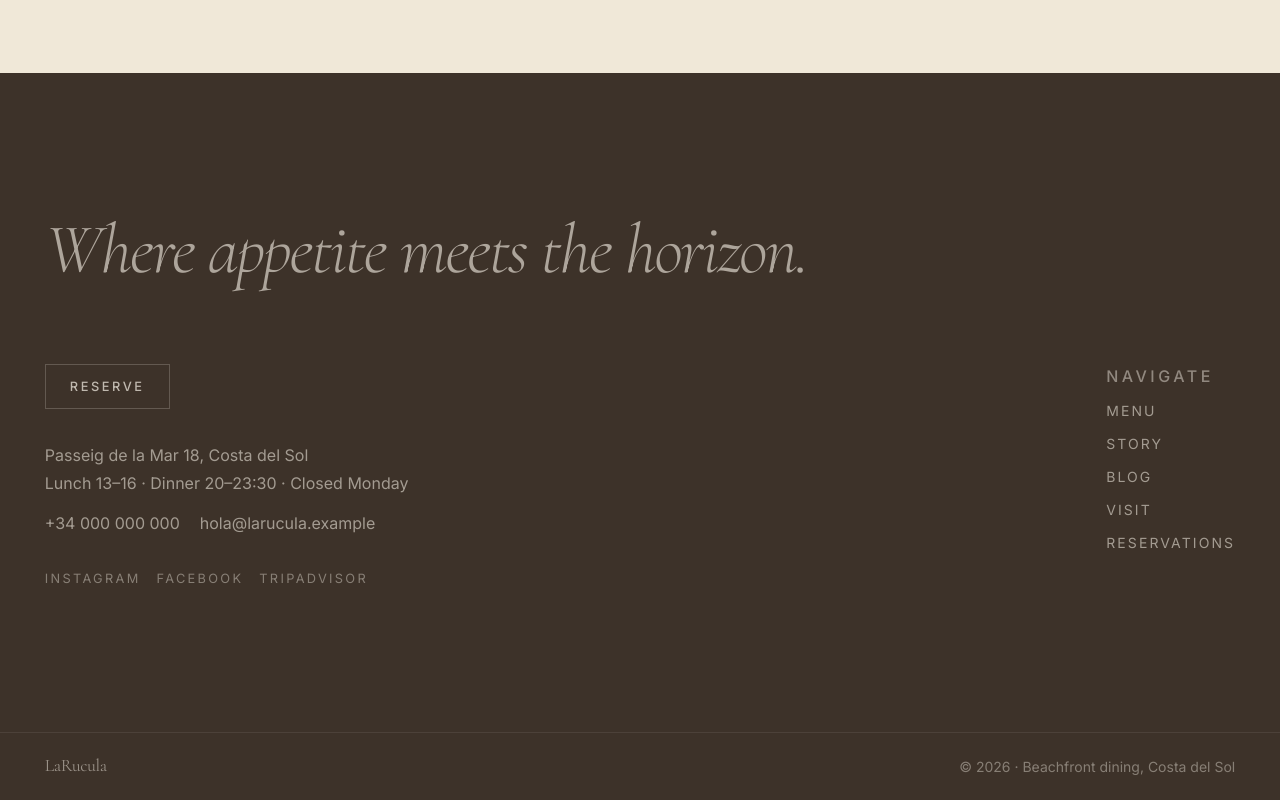
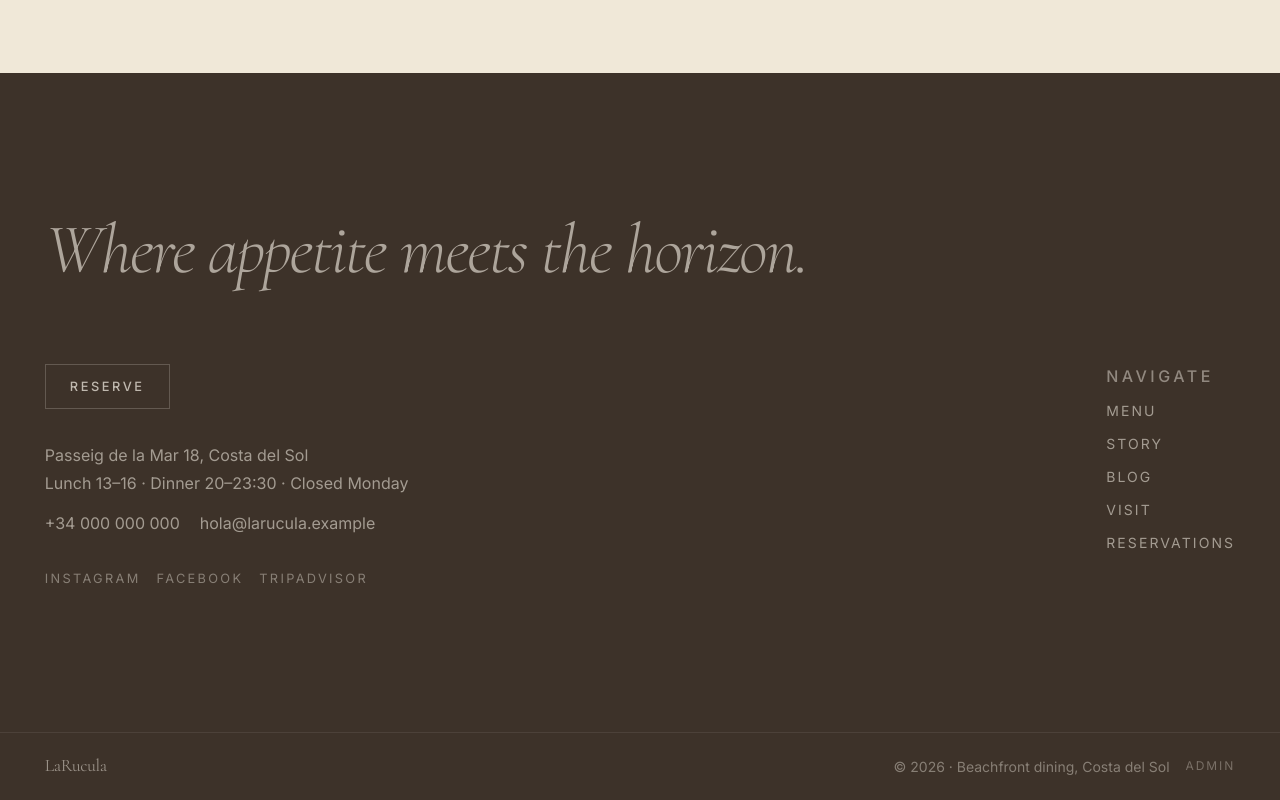
Before and after one commit to MateoGs013/LaRucula, a Vue app: page /reservations in a window 1280 px wide. Shown: the part 1745-2545 px from the top of the page. Built offline with nearby package versions, Linux system fonts and the light colour scheme; no server answers.

Commit message:
feat(admin): add configured access link

```diff
--- /dev/null
+++ b/src/app/admin-config.js
@@ -0,0 +1,48 @@
+function normalizeAdminUrl(rawValue) {
+  const value = String(rawValue || '').trim();
+  if (!value) {
+    return '/admin/login';
+  }
+
+  return value;
+}
+
+function withTenantQuery(url, tenant) {
+  const normalizedTenant = String(tenant || '').trim().toLowerCase();
+  if (!normalizedTenant) {
+    return url;
+  }
+
+  if (/([?&])tenant=/.test(url)) {
+    return url;
+  }
+
+  return `${url}${url.includes('?') ? '&' : '?'}tenant=${encodeURIComponent(normalizedTenant)}`;
+}
+
+const configuredAdminUrl = normalizeAdminUrl(
+  import.meta.env.VITE_ADMIN_URL || import.meta.env.VITE_ADMIN_LOGIN_URL
+);
+
+const configuredTenant = String(
+  import.meta.env.VITE_ADMIN_TENANT || import.meta.env.VITE_CLIENT_SLUG || ''
+)
+  .trim()
+  .toLowerCase();
+
+export const adminAccessConfig = {
+  enabled: Boolean(configuredAdminUrl),
+  tenant: configuredTenant,
+  url: withTenantQuery(configuredAdminUrl, configuredTenant),
+  label: String(import.meta.env.VITE_ADMIN_LABEL || 'Admin').trim() || 'Admin',
+};
+
+export function prepareAdminAccess() {
+  if (typeof window === 'undefined') {
+    return;
+  }
+
+  if (adminAccessConfig.tenant) {
+    window.localStorage.setItem('tenant', adminAccessConfig.tenant);
+  }
+}
--- a/src/components/layout/SiteFooter.vue
+++ b/src/components/layout/SiteFooter.vue
@@ -1,6 +1,7 @@
 <script setup>
 import { RouterLink } from 'vue-router';
 
+import { adminAccessConfig, prepareAdminAccess } from '@/app/admin-config';
 import SocialLinks from '@/components/ui/SocialLinks.vue';
 import { contactDetails, primaryNavigation, siteMeta, socialLinks } from '@/app/app-config';
 </script>
@@ -68,7 +69,17 @@ import { contactDetails, primaryNavigation, siteMeta, socialLinks } from '@/app/
     <div class="border-t border-ivory/8">
       <div class="shell flex flex-col items-start gap-3 py-5 text-[0.875rem] text-ivory/40 md:flex-row md:items-center md:justify-between">
         <p class="font-display text-[1.1rem] tracking-[-0.02em] text-ivory/50">{{ siteMeta.name }}</p>
-        <p>&copy; {{ new Date().getFullYear() }} · Beachfront dining, Costa del Sol</p>
+        <div class="flex flex-wrap items-center gap-x-4 gap-y-2">
+          <p>&copy; {{ new Date().getFullYear() }} · Beachfront dining, Costa del Sol</p>
+          <a
+            v-if="adminAccessConfig.enabled"
+            :href="adminAccessConfig.url"
+            class="text-[0.75rem] uppercase tracking-[0.16em] text-ivory/32 transition-colors duration-300 hover:text-ivory/68"
+            @click="prepareAdminAccess"
+          >
+            {{ adminAccessConfig.label }}
+          </a>
+        </div>
       </div>
     </div>
   </footer>
```
Also changed, not shown: 2 other files (tests, documents, lock files or other folders).
